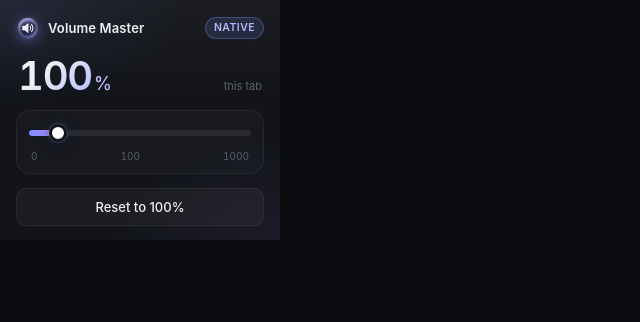
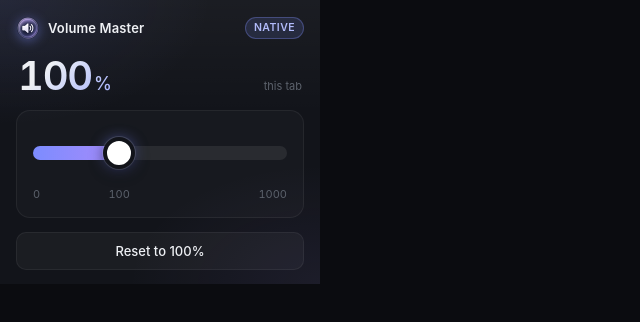
Before and after one commit to BartekBanas/volume-master, a website with bundled scripts: page public/popup.html in a window 1280 px wide. Shown: the whole page, without its empty margins (0-640 px from the left). Built offline with nearby package versions, Linux system fonts and the light colour scheme; no server answers; files whose address does not match are found by name.

Commit message:
Map the slider through a gamma curve so 100% sits where it feels.

```diff
--- a/public/popup.css
+++ b/public/popup.css
@@ -31,7 +31,7 @@
 }
 
 body {
-  width: 280px;
+  width: 320px;
   font: 13px/1.4 "Inter", system-ui, -apple-system, "Segoe UI", sans-serif;
   color: var(--text);
   -webkit-font-smoothing: antialiased;
@@ -149,46 +149,52 @@
 /* slider */
 
 .slider-wrap {
+  --track-h: 14px;
+  --thumb: 32px;
+  /* Linear position ratio for the 100% mark; set from popup.ts. */
+  --native-ratio: 0.316;
+
   display: grid;
-  gap: 6px;
-  padding: 12px 12px 10px;
+  gap: 10px;
+  padding: 18px 16px 14px;
   border-radius: var(--radius);
   background: rgba(255, 255, 255, 0.025);
   border: 1px solid var(--panel-edge);
 }
 
 input[type="range"] {
-  --pct: 10%;
+  --ratio: 0.316;
   appearance: none;
   -webkit-appearance: none;
   width: 100%;
-  height: 20px;
+  height: 48px;
   margin: 0;
   background: transparent;
   cursor: pointer;
 }
 
 input[type="range"]::-webkit-slider-runnable-track {
-  height: 6px;
+  height: var(--track-h);
   border-radius: 999px;
   background:
-    linear-gradient(90deg, var(--fill-a), var(--fill-b)) 0 0 / var(--pct) 100% no-repeat,
+    linear-gradient(90deg, var(--fill-a), var(--fill-b)) 0 0 /
+    calc(var(--thumb) / 2 + var(--ratio) * (100% - var(--thumb))) 100% no-repeat,
     var(--track);
   transition: background var(--tint);
 }
 
 input[type="range"]::-webkit-slider-thumb {
   -webkit-appearance: none;
-  width: 18px;
-  height: 18px;
-  margin-top: -6px;
+  width: var(--thumb);
+  height: var(--thumb);
+  margin-top: calc((var(--track-h) - var(--thumb)) / 2);
   border-radius: 50%;
   background: #fff;
-  border: 3px solid var(--panel);
+  border: 4px solid var(--panel);
   box-shadow:
     0 0 0 1px rgba(255, 255, 255, 0.12),
-    0 2px 10px rgba(0, 0, 0, 0.5),
-    0 0 calc(12px + var(--heat) * 14px) -4px var(--fill-a);
+    0 3px 14px rgba(0, 0, 0, 0.5),
+    0 0 calc(16px + var(--heat) * 18px) -4px var(--fill-a);
   transition: transform 0.15s var(--ease), box-shadow var(--tint);
 }
 
@@ -211,12 +217,31 @@
 }
 
 .ticks {
-  display: flex;
-  justify-content: space-between;
-  padding: 0 2px;
-  font-size: 10px;
+  position: relative;
+  height: 16px;
+  font-size: 11px;
   font-variant-numeric: tabular-nums;
   color: var(--faint);
+}
+
+.ticks span {
+  position: absolute;
+  top: 0;
+  transform: translateX(-50%);
+}
+
+.ticks span:first-child {
+  left: 0;
+  transform: none;
+}
+
+.ticks .native {
+  left: calc(var(--thumb) / 2 + var(--native-ratio) * (100% - var(--thumb)));
+}
+
+.ticks span:last-child {
+  left: 100%;
+  transform: translateX(-100%);
 }
 
 /* footer */
--- a/public/popup.html
+++ b/public/popup.html
@@ -19,10 +19,10 @@
       </section>
 
       <div class="slider-wrap">
-        <input id="slider" type="range" min="0" max="1000" value="100" step="1" aria-label="Volume" />
+        <input id="slider" type="range" min="0" max="1000" value="316" step="1" aria-label="Volume" />
         <div class="ticks" aria-hidden="true">
           <span>0</span>
-          <span>100</span>
+          <span class="native">100</span>
           <span>1000</span>
         </div>
       </div>
--- a/src/messages.ts
+++ b/src/messages.ts
@@ -55,29 +55,25 @@
   return true;
 }
 
+export const SLIDER_GAMMA = 2;
+
 export function clampPercent(raw: number): number {
   if (!Number.isFinite(raw)) return NATIVE_PERCENT;
   return Math.min(MAX_PERCENT, Math.max(0, raw));
 }
 
 export function snapPercent(raw: number): number {
-  const n = Math.round(clampPercent(raw));
-  if (n <= NATIVE_PERCENT) return n;
-  const steps = Math.max(1, Math.round((n - NATIVE_PERCENT) / 5));
-  return Math.min(MAX_PERCENT, NATIVE_PERCENT + steps * 5);
+  if (!Number.isFinite(raw)) return NATIVE_PERCENT;
+  return Math.min(MAX_PERCENT, Math.max(0, Math.round(raw)));
 }
 
-export function nextPercent(prev: number, raw: number): number {
-  const clamped = Math.round(clampPercent(raw));
-  if (prev <= NATIVE_PERCENT && clamped > NATIVE_PERCENT) {
-    return clamped >= 103 ? snapPercent(clamped) : 105;
-  }
-  if (prev >= 105 && clamped > NATIVE_PERCENT && clamped < 105) {
-    return NATIVE_PERCENT;
-  }
-  return snapPercent(clamped);
+/** Map a linear slider position (0–MAX) onto volume percent. Steeper at the top. */
+export function percentFromPosition(position: number): number {
+  const t = snapPercent(position) / MAX_PERCENT;
+  return snapPercent(MAX_PERCENT * t ** SLIDER_GAMMA);
 }
 
-export function sliderStep(percent: number): number {
-  return percent <= NATIVE_PERCENT ? 1 : 5;
+export function positionFromPercent(percent: number): number {
+  const p = snapPercent(percent) / MAX_PERCENT;
+  return Math.round(MAX_PERCENT * p ** (1 / SLIDER_GAMMA));
 }
--- a/src/popup.ts
+++ b/src/popup.ts
@@ -2,13 +2,14 @@
   isCapturableUrl,
   MAX_PERCENT,
   NATIVE_PERCENT,
-  nextPercent,
-  sliderStep,
+  percentFromPosition,
+  positionFromPercent,
   type BackgroundRequest,
   type TabStateView,
 } from "./messages.js";
 
 const slider = document.querySelector("#slider") as HTMLInputElement;
+const sliderWrap = document.querySelector(".slider-wrap") as HTMLElement;
 const readout = document.querySelector("#readout") as HTMLParagraphElement;
 const reset = document.querySelector("#reset") as HTMLButtonElement;
 const note = document.querySelector("#note") as HTMLParagraphElement;
@@ -16,7 +17,11 @@
 const panel = document.querySelector("main") as HTMLElement;
 
 let tabId: number | undefined;
-let percent = NATIVE_PERCENT;
+
+sliderWrap.style.setProperty(
+  "--native-ratio",
+  String(positionFromPercent(NATIVE_PERCENT) / MAX_PERCENT),
+);
 
 type Rgb = [number, number, number];
 type Stop = [percent: number, color: Rgb];
@@ -73,12 +78,18 @@
   return "Native";
 }
 
-function paint(state: TabStateView): void {
-  percent = state.percent;
+function positionRatio(position: number): number {
+  return position / MAX_PERCENT;
+}
+
+function setSliderPosition(position: number): void {
   slider.max = String(MAX_PERCENT);
-  slider.value = String(state.percent);
-  slider.step = String(sliderStep(state.percent));
-  slider.style.setProperty("--pct", `${(state.percent / MAX_PERCENT) * 100}%`);
+  slider.value = String(position);
+  slider.style.setProperty("--ratio", String(positionRatio(position)));
+}
+
+function paint(state: TabStateView, syncSlider = true): void {
+  if (syncSlider) setSliderPosition(positionFromPercent(state.percent));
   readout.innerHTML = `${state.percent}<span class="unit">%</span>`;
   badge.textContent = badgeLabel(state.percent, state.capturable);
   paintTheme(state.capturable ? state.percent : NATIVE_PERCENT);
@@ -93,33 +104,38 @@
 }
 
 let pending: number | undefined;
+let pendingSync = false;
 let sending = false;
 
-async function apply(next: number): Promise<void> {
+async function apply(next: number, syncSlider = false): Promise<void> {
   pending = next;
+  pendingSync = pendingSync || syncSlider;
   if (sending) return;
   sending = true;
   while (pending !== undefined && tabId !== undefined) {
     const value = pending;
+    const sync = pendingSync;
     pending = undefined;
+    pendingSync = false;
     const state = await send({
       target: "background",
       type: "setGain",
       tabId,
       percent: value,
     });
-    paint(state);
+    paint(state, sync);
   }
   sending = false;
 }
 
 slider.addEventListener("input", () => {
-  const next = nextPercent(percent, Number(slider.value));
-  void apply(next);
+  const position = Number(slider.value);
+  slider.style.setProperty("--ratio", String(positionRatio(position)));
+  void apply(percentFromPosition(position));
 });
 
 reset.addEventListener("click", () => {
-  void apply(NATIVE_PERCENT);
+  void apply(NATIVE_PERCENT, true);
 });
 
 const [tab] = await chrome.tabs.query({ active: true, currentWindow: true });
```
